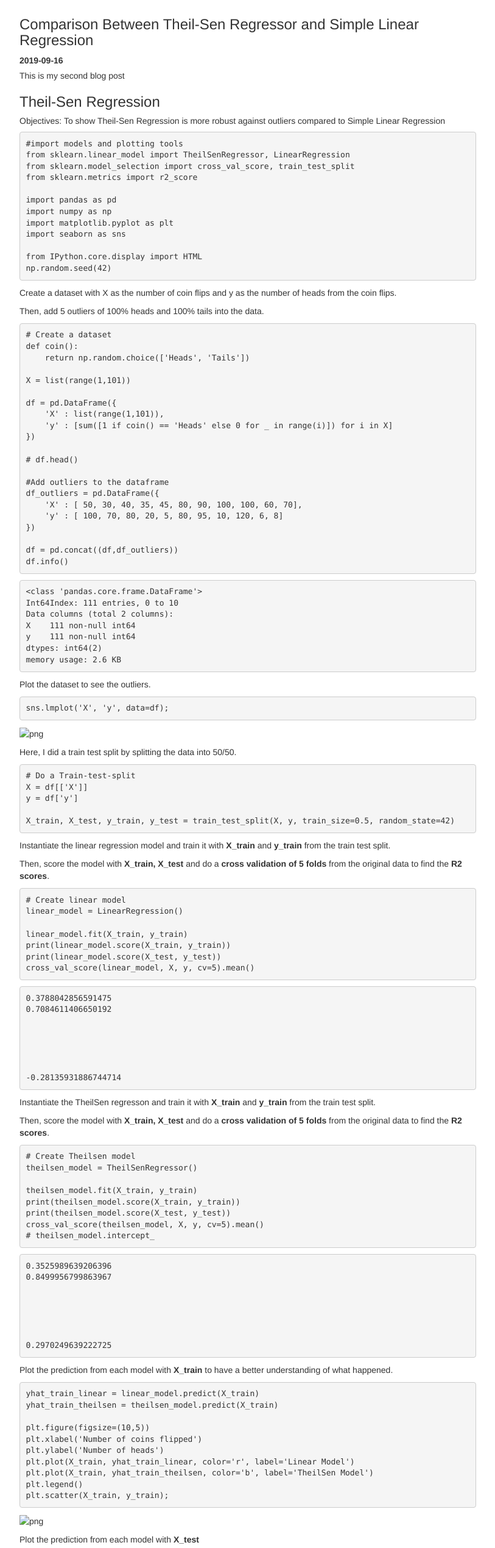
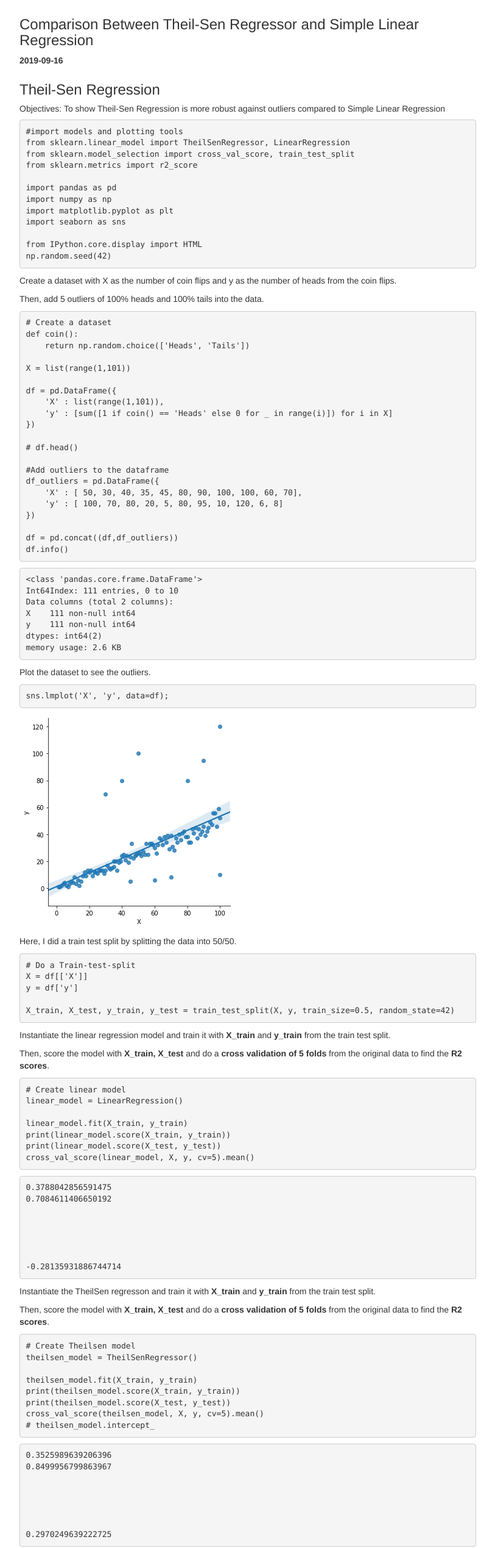
Before and after one commit to teckhockng/teckhockng.github.io, a plain HTML site: page TheilSenRegressor.html in a window 1280 px wide. Shown: the part 63-2601 px from the top of the page at 61% size, without its empty margins (38-851 px from the left). Drawn offline with nearby package versions, Linux system fonts and the light colour scheme.

Commit message:
Generate Pelican site

```diff
--- a/TheilSenRegressor.html
+++ b/TheilSenRegressor.html
@@ -1,7 +1,6 @@
 <!DOCTYPE html>
 <html lang="en">
 <head>
- <title>Comparison Between Theil-Sen Regressor and Simple Linear Regression</title>
  <!-- Latest compiled and minified CSS -->
  <link rel="stylesheet" href="https://stackpath.bootstrapcdn.com/bootstrap/3.4.1/css/bootstrap.min.css" integrity="sha384-HSMxcRTRxnN+Bdg0JdbxYKrThecOKuH5zCYotlSAcp1+c8xmyTe9GYg1l9a69psu" crossorigin="anonymous">
  <div class="container">
@@ -14,7 +13,6 @@
  <div class="col-md-8">
   <h3>Comparison Between Theil-Sen Regressor and Simple Linear Regression</h3>
   <label>2019-09-16</label>
-  <p>This is my second blog post</p>
 <h3>Theil-Sen Regression</h3>
 <h5>Objectives: To show Theil-Sen Regression is more robust against outliers compared to Simple Linear Regression</h5>
 <div class="highlight"><pre><span></span><span class="c1">#import models and plotting tools</span>
@@ -73,7 +71,7 @@
 </pre></div>
 
 
-<p><img alt="png" src="output_5_0.png"></p>
+<p><img alt="png" src="images/output_5_0.png"></p>
 <p>Here, I did a train test split by splitting the data into 50/50.</p>
 <div class="highlight"><pre><span></span><span class="c1"># Do a Train-test-split</span>
 <span class="n">X</span> <span class="o">=</span> <span class="n">df</span><span class="p">[[</span><span class="s1">&#39;X&#39;</span><span class="p">]]</span>
@@ -144,7 +142,7 @@
 </pre></div>
 
 
-<p><img alt="png" src="output_13_0.png"></p>
+<p><img alt="png" src="images/output_13_0.png"></p>
 <p>Plot the prediction from each model with <strong>X_test</strong></p>
 <div class="highlight"><pre><span></span><span class="n">yhat_test_linear</span> <span class="o">=</span> <span class="n">linear_model</span><span class="o">.</span><span class="n">predict</span><span class="p">(</span><span class="n">X_test</span><span class="p">)</span>
 <span class="n">yhat_test_theilsen</span> <span class="o">=</span> <span class="n">theilsen_model</span><span class="o">.</span><span class="n">predict</span><span class="p">(</span><span class="n">X_test</span><span class="p">)</span>
@@ -159,7 +157,7 @@
 </pre></div>
 
 
-<p><img alt="png" src="output_15_0.png"></p>
+<p><img alt="png" src="images/output_15_0.png"></p>
 <p>We can see that even though linear regression scores well with the X_train, it doesn't do well with X_test
 and the cross validation.</p>
 <p>From the graph, we can see that TheilSen model ignores the outliers and tends to fit the majority of the y values
```
